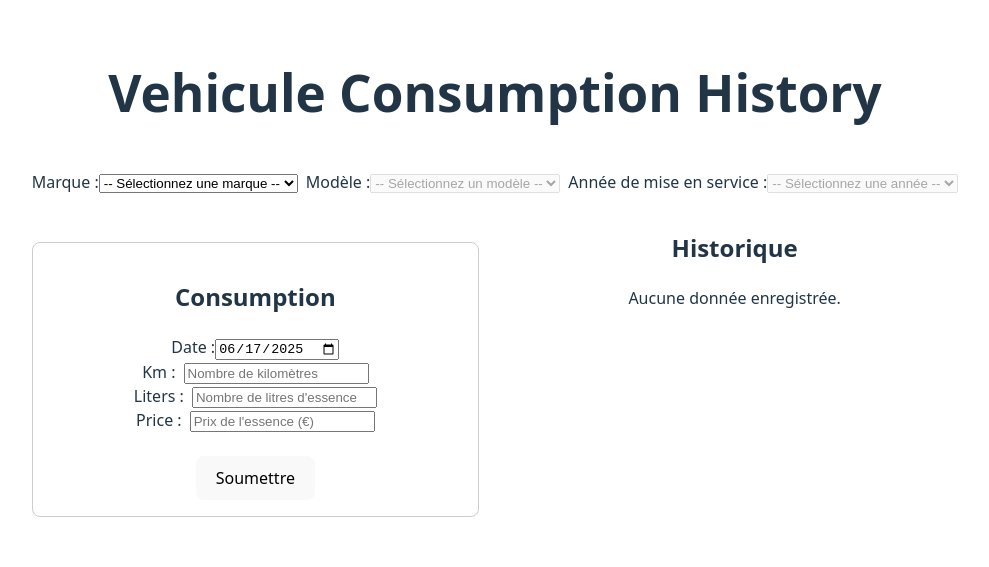
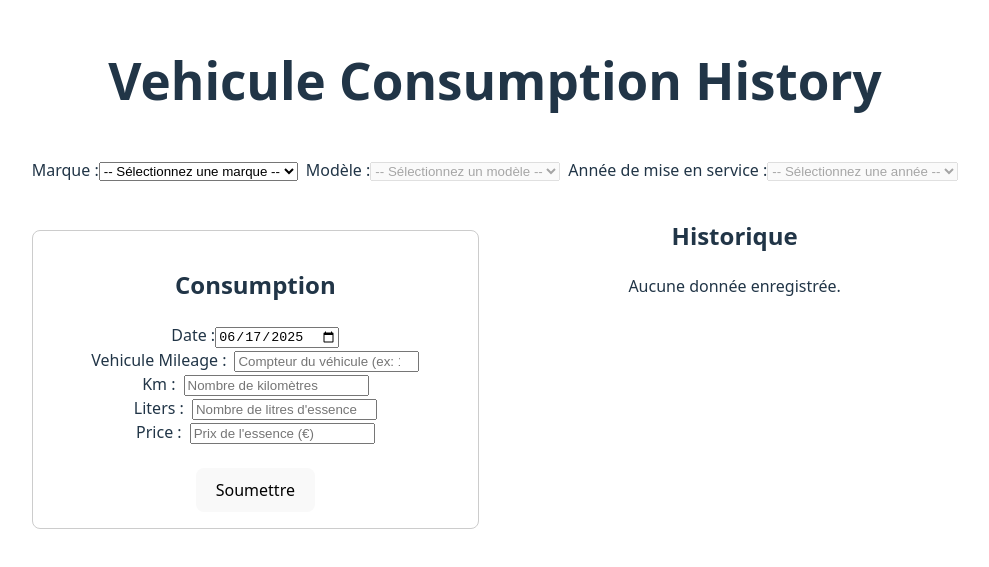
Before and after one commit to papa-pa/pwa-copilot, a React (Vite) app in the folder vehicule-consumption-history/: page / in a window 1280 px wide. Shown: the part 127-694 px from the top of the page, without its empty margins (145-1134 px from the left). Built offline with nearby package versions, Linux system fonts and the light colour scheme.

Commit message:
update app

```diff
--- a/vehicule-consumption-history/src/App.jsx
+++ b/vehicule-consumption-history/src/App.jsx
@@ -8,6 +8,7 @@ function App() {
   const [selectedBrand, setSelectedBrand] = useState('');
   const [selectedModel, setSelectedModel] = useState('');
   const [serviceYear, setServiceYear] = useState('');
+  const [mileage, setMileage] = useState('');
   const [history, setHistory] = useState(() => {
     const data = localStorage.getItem('consumptionHistory');
     return data ? JSON.parse(data) : [];
@@ -15,10 +16,11 @@ function App() {
 
   const handleSubmit = () => {
     const date = document.getElementById('consumption-date').value;
+    const mileageValue = document.getElementById('consumption-mileage').value;
     const km = document.getElementById('consumption-km').value;
     const liters = document.getElementById('consumption-liters').value;
     const price = document.getElementById('consumption-price').value;
-    if (!selectedBrand || !selectedModel || !date || !km || !liters || !price) {
+    if (!selectedBrand || !selectedModel || !date || !mileageValue || !km || !liters || !price) {
       alert('Veuillez remplir tous les champs.');
       return;
     }
@@ -27,6 +29,7 @@ function App() {
       model: selectedModel,
       year: serviceYear,
       date,
+      mileage: mileageValue,
       km,
       liters,
       price
@@ -34,6 +37,7 @@ function App() {
     const updatedHistory = [entry, ...history];
     setHistory(updatedHistory);
     localStorage.setItem('consumptionHistory', JSON.stringify(updatedHistory));
+    setMileage('');
   };
 
   return (
@@ -65,6 +69,28 @@ function App() {
               id="consumption-date"
               type="date"
               defaultValue={new Date().toISOString().split('T')[0]}
+            />
+            <br />
+            <label htmlFor="consumption-mileage" style={{marginTop: '1rem'}}>Vehicule Mileage :</label>
+            <input
+              id="consumption-mileage"
+              type="number"
+              placeholder="Compteur du véhicule (ex: 123456.7)"
+              min="0"
+              step="0.1"
+              style={{marginLeft: '0.5rem'}}
+              value={mileage}
+              onChange={e => {
+                setMileage(e.target.value);
+                // Préremplissage automatique du champ Km
+                const last = history.find(h => h.brand === selectedBrand && h.model === selectedModel && h.year === serviceYear && h.mileage);
+                if (last && e.target.value) {
+                  const diff = parseFloat(e.target.value) - parseFloat(last.mileage);
+                  if (!isNaN(diff) && diff >= 0) {
+                    document.getElementById('consumption-km').value = diff.toFixed(1);
+                  }
+                }
+              }}
             />
             <br />
             <label htmlFor="consumption-km" style={{marginTop: '1rem'}}>Km :</label>
@@ -116,6 +142,7 @@ function App() {
                 <li key={idx} style={{ marginBottom: '1rem', border: '1px solid #eee', borderRadius: '6px', padding: '0.5rem' }}>
                   <strong>{item.brand} {item.model} ({item.year})</strong><br />
                   Date : {item.date}<br />
+                  Compteur : {item.mileage}<br />
                   Km : {item.km}<br />
                   Litres : {item.liters}<br />
                   Prix : {item.price} €
```
